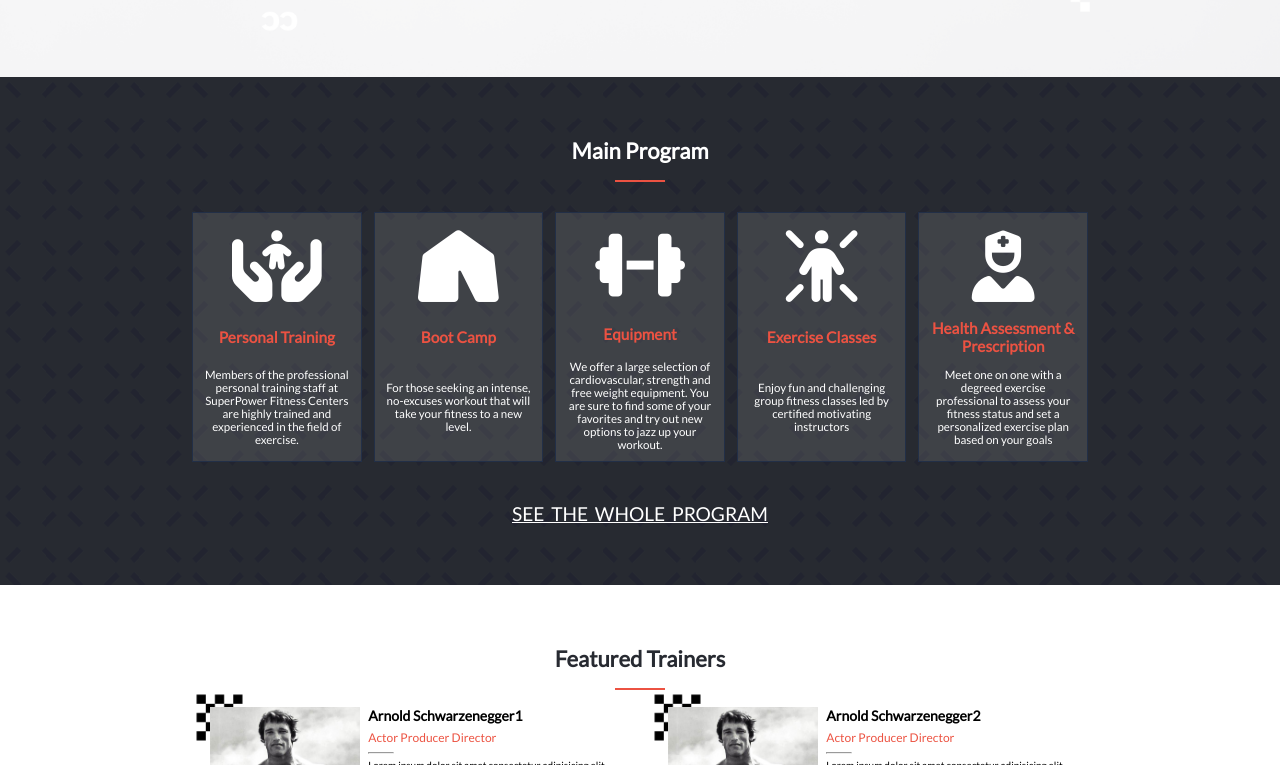
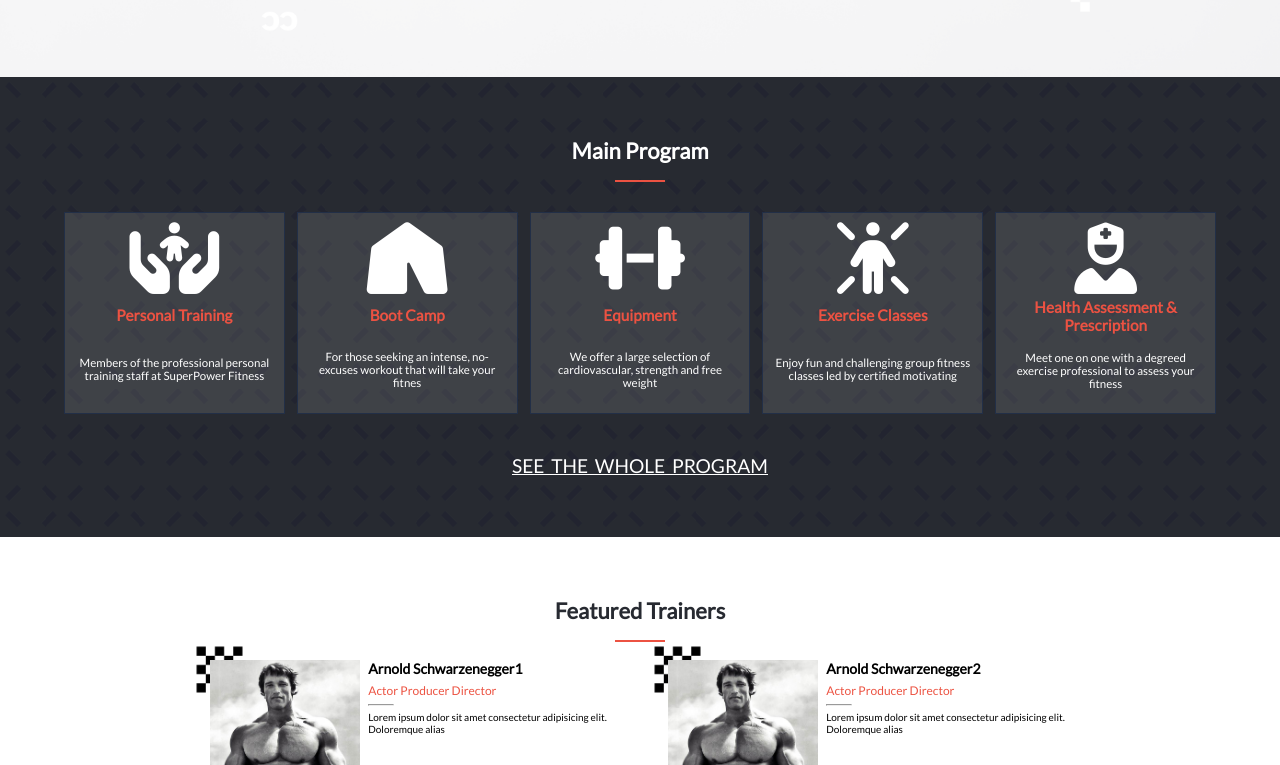
Before and after one commit to Chawki-Mbarki/Body-Building, a website: page index.html in a window 1280 px wide. Shown: the part 684-1449 px from the top of the page. Drawn offline with Linux system fonts and the light colour scheme.

Commit message:
-__- removed some text so it looks more similar to the design

```diff
--- a/index.html
+++ b/index.html
@@ -69,35 +69,27 @@
             <div class="program-tag">
               <i class="program-img fa-solid fa-hands-holding-child card-icon"></i>
               <h3 class="program-title">Personal Training</h3>
-              <p class="program-detail">Members of the professional personal training staff at SuperPower Fitness
-                Centers are highly trained and
-                experienced in the field of exercise.</p>
+              <p class="program-detail">Members of the professional personal training staff at SuperPower Fitness</p>
             </div>
             <div class="program-tag">
               <i class="program-img fa-solid fa-tent card-icon"></i>
               <h3 class="program-title">Boot Camp</h3>
-              <p class="program-detail">For those seeking an intense, no-excuses workout that will take your fitness to
-                a new level.</p>
+              <p class="program-detail">For those seeking an intense, no-excuses workout that will take your fitnes</p>
             </div>
             <div class="program-tag">
               <i class="program-img fa-solid fa-dumbbell card-icon"></i>
               <h3 class="program-title">Equipment</h3>
-              <p class="program-detail">We offer a large selection of cardiovascular, strength and free weight
-                equipment. You are sure to find some
-                of your favorites and try out new options to jazz up your workout.</p>
+              <p class="program-detail">We offer a large selection of cardiovascular, strength and free weight</p>
             </div>
             <div class="program-tag">
               <i class="program-img fa-solid fa-person-rays card-icon"></i>
               <h3 class="program-title">Exercise Classes</h3>
-              <p class="program-detail">Enjoy fun and challenging group fitness classes led by certified motivating
-                instructors</p>
+              <p class="program-detail">Enjoy fun and challenging group fitness classes led by certified motivating</p>
             </div>
             <div class="program-tag">
               <i class="program-img fa-solid fa-user-nurse card-icon"></i>
               <h3 class="program-title">Health Assessment & Prescription</h3>
-              <p class="program-detail">Meet one on one with a degreed exercise professional to assess your fitness
-                status and set a personalized
-                exercise plan based on your goals</p>
+              <p class="program-detail">Meet one on one with a degreed exercise professional to assess your fitness</p>
             </div>
           </div>
           <button type="button" class="join-btn">Join SPFC 2023 Now</button>
--- a/style.css
+++ b/style.css
@@ -228,6 +228,7 @@ h1 {
 #program .wrapper {
   justify-content: center;
   height: 100%;
+  width: 90%;
 }
 
 .title {
```
